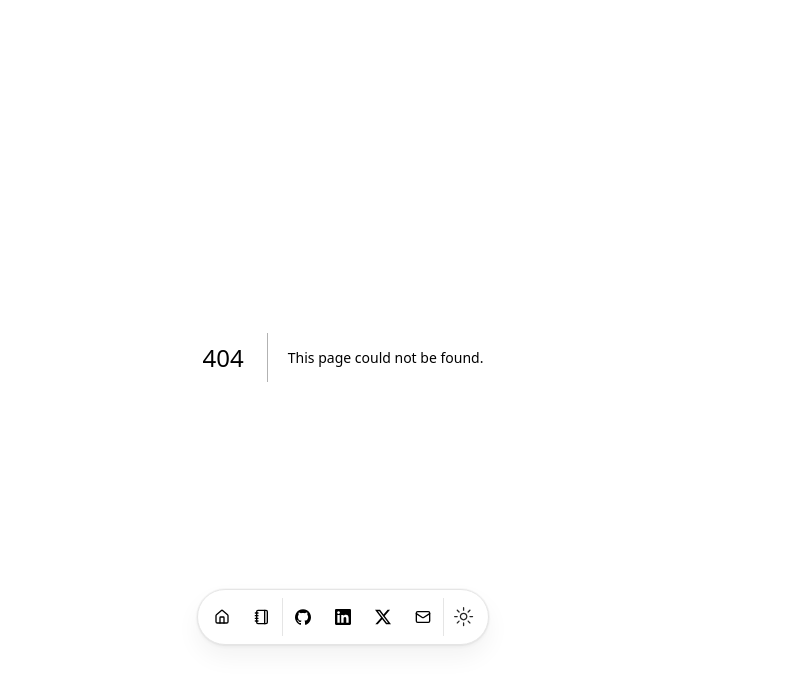
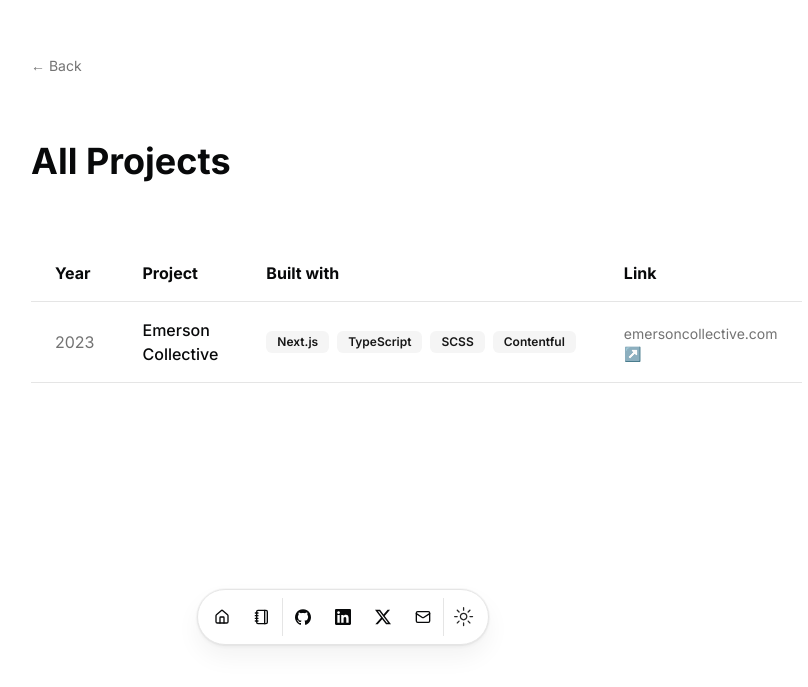
Before and after one commit to tobilobasalawu/portfolio-v3, a Next.js app: page /project-archive in a window 1280 px wide. Before the commit this address had no page. Shown: the part 139-826 px from the top of the page, without its empty margins (297-1105 px from the left). After the commit the page ends 800 px from the top, so only its background shows below. Built offline with nearby package versions, Linux system fonts and the light colour scheme.

Commit message:
changed: Adjusted the resposivness and position of of the box

```diff
--- a/src/app/page.tsx
+++ b/src/app/page.tsx
@@ -153,7 +153,7 @@
             ))}
           </div>
         </div>
-        <Link href={'/'} className="hover:underline hover:translate-x-1 transition-all duration-200">
+        <Link href={'/project-archive'} className="hover:underline hover:translate-x-1 transition-all duration-200">
           <p className="text-sm text-center">View Full Project Archive →</p>
         </Link>
       </section>
--- /dev/null
+++ b/src/app/project-archive/page.tsx
@@ -0,0 +1,102 @@
+import Link from "next/link";
+import { Badge } from "@/components/ui/badge";
+import { projects } from "@/data/project";
+import { ShineBorder } from "@/components/magicui/shine-border";
+
+export default function ProjectArchive() {
+  return (
+    <div className="lg:py-24">
+      <div className="mb-16">
+        <Link
+          href="/"
+          className="text-sm text-muted-foreground hover:text-primary inline-flex items-center"
+        >
+          ← Back
+        </Link>
+        <h1 className="text-4xl font-bold mt-16 mb-8">All Projects</h1>
+      </div>
+
+      <div className="w-full">
+        <table className="min-w-full table-fixed hidden lg:table">
+          <thead>
+            <tr className="border-b">
+              <th className="text-left py-4 px-6 w-1/5">Year</th>
+              <th className="text-left py-4 px-6 w-2/5">Project</th>
+              <th className="text-left py-4 px-6 w-1/5">Built with</th>
+              <th className="text-left py-4 px-6 w-1/5">Link</th>
+            </tr>
+          </thead>
+          <tbody>
+            {projects.map((project, index) => (
+              <tr
+                key={index}
+                className="border-b hover:bg-muted/50 transition-colors"
+              >
+                <td className="py-4 px-6 text-muted-foreground">
+                  {project.year}
+                </td>
+                <td className="py-4 px-6 font-medium ">
+                  {project.name}
+                </td>
+                <td className="py-4 px-6">
+                  <div className="flex gap-2">
+                    {project.technologies.map((tech, techIndex) => (
+                      <Badge
+                        key={techIndex}
+                        variant="secondary"
+                        className="text-xs"
+                      >
+                        {tech}
+                      </Badge>
+                    ))}
+                  </div>
+                </td>
+                <td className="py-4 px-6">
+                  {project.link && (
+                    <Link
+                      href={project.link}
+                      target="_blank"
+                      rel="noopener noreferrer"
+                      className="text-sm text-muted-foreground hover:text-primary inline-flex items-center"
+                    >
+                      {new URL(project.link).hostname} ↗
+                    </Link>
+                  )}
+                </td>
+              </tr>
+            ))}
+          </tbody>
+        </table>
+
+        {/* Responsive layout for tablet and smaller screens */}
+        <div className="lg:hidden grid grid-cols-1 gap-4">
+          {projects.map((project, index) => (
+            <ShineBorder key={index} className="p-4 rounded-md hover:bg-muted/50 transition-colors" color={["#A07CFE", "#FE8FB5", "#FFBE7B"]}>
+              <div className="flex justify-between items-center">
+                <div className="flex flex-col">
+                  <div className="flex justify-between items-center">
+                    <div className="font-bold">{project.year}</div>
+                    {project.link && (
+                      <Link
+                        href={project.link}
+                        target="_blank"
+                        rel="noopener noreferrer"
+                        className="text-sm text-muted-foreground hover:text-primary inline-flex items-center"
+                      >
+                        ↗
+                      </Link>
+                    )}
+                  </div>
+                  <div className="text-lg font-medium">{project.name}</div>
+                  <div className="text-sm text-muted-foreground">
+                    {project.technologies.join(", ")}
+                  </div>
+                </div>
+              </div>
+            </ShineBorder>
+          ))}
+        </div>
+      </div>
+    </div>
+  );
+}
--- a/src/app/projectArchive/page.tsx
+++ /dev/null
@@ -1,76 +0,0 @@
-import Link from "next/link";
-import { Badge } from "@/components/ui/badge";
-import { projects } from "@/data/project";
-
-export default function ProjectArchive() {
-  return (
-    <div className="container mx-auto px-4 py-8">
-      <div className="mb-8">
-        <Link
-          href="/"
-          className="text-sm text-muted-foreground hover:text-primary inline-flex items-center"
-        >
-          ← Back
-        </Link>
-        <h1 className="text-4xl font-bold mt-4 mb-8">All Projects</h1>
-      </div>
-
-      <div className="w-full overflow-x-auto">
-        <table className="w-full">
-          <thead>
-            <tr className="border-b">
-              <th className="text-left py-4 px-2">Year</th>
-              <th className="text-left py-4 px-2">Project</th>
-              <th className="text-left py-4 px-2">Made at</th>
-              <th className="text-left py-4 px-2">Built with</th>
-              <th className="text-left py-4 px-2">Link</th>
-            </tr>
-          </thead>
-          <tbody>
-            {projects.map((project, index) => (
-              <tr
-                key={index}
-                className="border-b hover:bg-muted/50 transition-colors"
-              >
-                <td className="py-4 px-2 text-muted-foreground">
-                  {project.year}
-                </td>
-                <td className="py-4 px-2 font-medium">
-                  {project.name}
-                </td>
-                <td className="py-4 px-2 text-muted-foreground">
-                  {project.madeAt}
-                </td>
-                <td className="py-4 px-2">
-                  <div className="flex flex-wrap gap-2">
-                    {project.technologies.map((tech, techIndex) => (
-                      <Badge
-                        key={techIndex}
-                        variant="secondary"
-                        className="text-xs"
-                      >
-                        {tech}
-                      </Badge>
-                    ))}
-                  </div>
-                </td>
-                <td className="py-4 px-2">
-                  {project.link && (
-                    <Link
-                      href={project.link}
-                      target="_blank"
-                      rel="noopener noreferrer"
-                      className="text-sm text-muted-foreground hover:text-primary inline-flex items-center"
-                    >
-                      {new URL(project.link).hostname} ↗
-                    </Link>
-                  )}
-                </td>
-              </tr>
-            ))}
-          </tbody>
-        </table>
-      </div>
-    </div>
-  );
-}
--- /dev/null
+++ b/src/components/magicui/shine-border.tsx
@@ -0,0 +1,61 @@
+"use client";
+
+import { cn } from "@/lib/utils";
+
+type TColorProp = string | string[];
+
+interface ShineBorderProps {
+  borderRadius?: number;
+  borderWidth?: number;
+  duration?: number;
+  color?: TColorProp;
+  className?: string;
+  children?: React.ReactNode;
+}
+
+/**
+ * @name Shine Border
+ * @description It is an animated background border effect component with easy to use and configurable props.
+ * @param borderRadius defines the radius of the border.
+ * @param borderWidth defines the width of the border.
+ * @param duration defines the animation duration to be applied on the shining border
+ * @param color a string or string array to define border color.
+ * @param className defines the class name to be applied to the component
+ * @param children contains react node elements.
+ */
+export function ShineBorder({
+  borderRadius = 8,
+  borderWidth = 1,
+  duration = 14,
+  color = "#000000",
+  className,
+  children,
+}: ShineBorderProps) {
+  return (
+    <div
+      style={
+        {
+          "--border-radius": `${borderRadius}px`,
+        } as React.CSSProperties
+      }
+      className={cn(
+        "relative min-h-[60px] w-fit min-w-[300px] place-items-center rounded-[--border-radius] p-3 bg-background border",
+        className,
+      )}
+    >
+      <div
+        style={
+          {
+            "--border-width": `${borderWidth}px`,
+            "--border-radius": `${borderRadius}px`,
+            "--duration": `${duration}s`,
+            "--mask-linear-gradient": `linear-gradient(#fff 0 0) content-box, linear-gradient(#fff 0 0)`,
+            "--background-radial-gradient": `radial-gradient(transparent,transparent, ${color instanceof Array ? color.join(",") : color},transparent,transparent)`,
+          } as React.CSSProperties
+        }
+        className={`before:bg-shine-size pointer-events-none before:absolute before:inset-0 before:size-full before:rounded-[--border-radius] before:p-[--border-width] before:will-change-[background-position] before:content-[""] before:![-webkit-mask-composite:xor] before:![mask-composite:exclude] before:[background-image:--background-radial-gradient] before:[background-size:300%_300%] before:[mask:--mask-linear-gradient] motion-safe:before:animate-shine`}
+      ></div>
+      {children}
+    </div>
+  );
+}
--- a/src/data/project.ts
+++ b/src/data/project.ts
@@ -1,7 +1,6 @@
 export type Project = {
   year: string;
   name: string;
-  madeAt: string;
   technologies: string[];
   link?: string;
 };
@@ -10,7 +9,6 @@
   {
     year: "2023",
     name: "Emerson Collective",
-    madeAt: "Upstatement",
     technologies: ["Next.js", "TypeScript", "SCSS", "Contentful"],
     link: "https://emersoncollective.com",
   },
--- a/tailwind.config.ts
+++ b/tailwind.config.ts
@@ -89,12 +89,24 @@
   				'30%, 60%': {
   					'background-position': 'calc(100% + var(--shiny-width)) 0'
   				}
+  			},
+  			shine: {
+  				'0%': {
+  					'background-position': '0% 0%'
+  				},
+  				'50%': {
+  					'background-position': '100% 100%'
+  				},
+  				to: {
+  					'background-position': '0% 0%'
+  				}
   			}
   		},
   		animation: {
   			'accordion-down': 'accordion-down 0.2s ease-out',
   			'accordion-up': 'accordion-up 0.2s ease-out',
-  			'shiny-text': 'shiny-text 8s infinite'
+  			'shiny-text': 'shiny-text 8s infinite',
+  			shine: 'shine var(--duration) infinite linear'
   		}
   	}
   },
```
